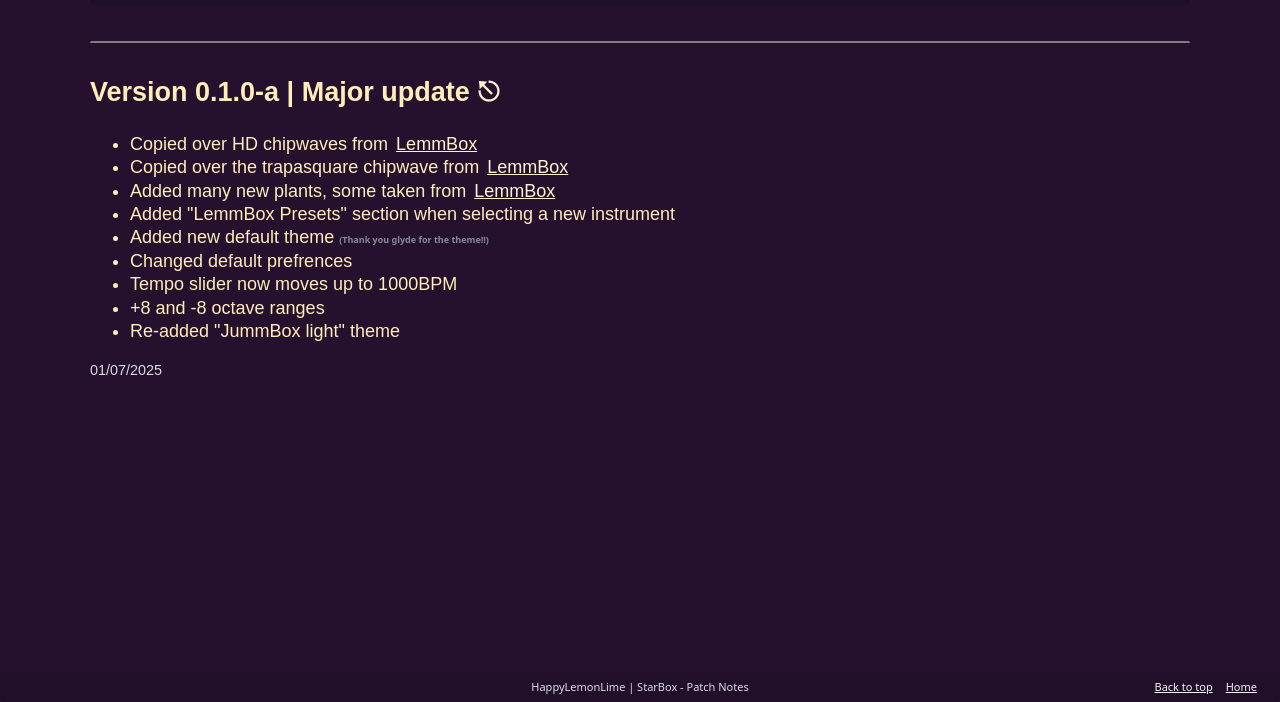
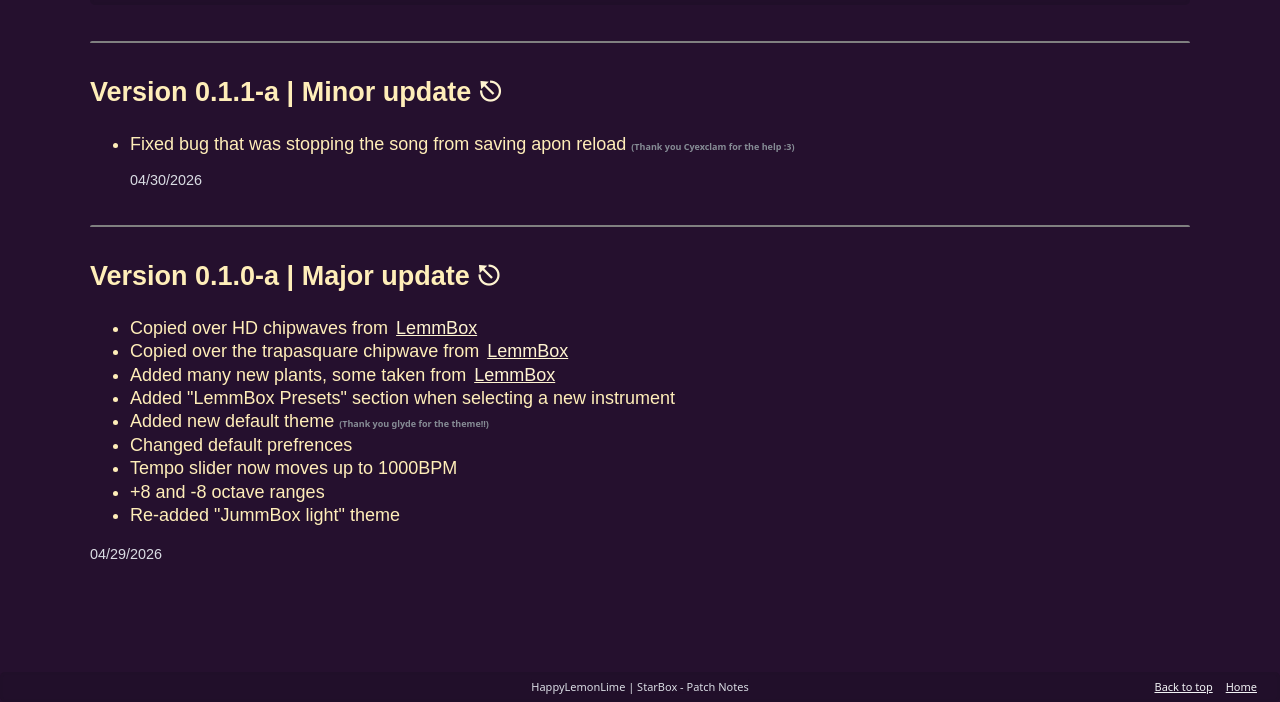
Before and after one commit to starbox-meow/starbox_typescript, an Electron app: page website/patch_notes.html in a window 1280 px wide. Shown: the part 98-800 px from the top of the page. Drawn offline with Linux system fonts and the light colour scheme.

Commit message:
Updated patch notes for version 0.1.1a

```diff
--- a/website/patch_notes.html
+++ b/website/patch_notes.html
@@ -39,6 +39,14 @@
   </div>
 </nav>
 
+<article id="0.1.1a">
+	<h2>Version 0.1.1-a | Minor update<a class="link" onclick="linkTo('0.1.1a')" title="Copy link">⎋</a></h2>
+	<ul>
+		<li>Fixed bug that was stopping the song from saving apon reload <b class="example-info">(Thank you Cyexclam for the help :3)</b></li>
+
+	<p class="date">04/30/2026</p>
+</article>
+
 <article id="0.1.0a">
 	<h2>Version 0.1.0-a | Major update<a class="link" onclick="linkTo('0.1.0a')" title="Copy link">⎋</a></h2>
 	<ul>
@@ -52,7 +60,7 @@
 		<li>+8 and -8 octave ranges </li>
 		<li>Re-added "JummBox light" theme </li>
 	</ul>
-	<p class="date">01/07/2025</p>
+	<p class="date">04/29/2026</p>
 </article>
 
 
```
